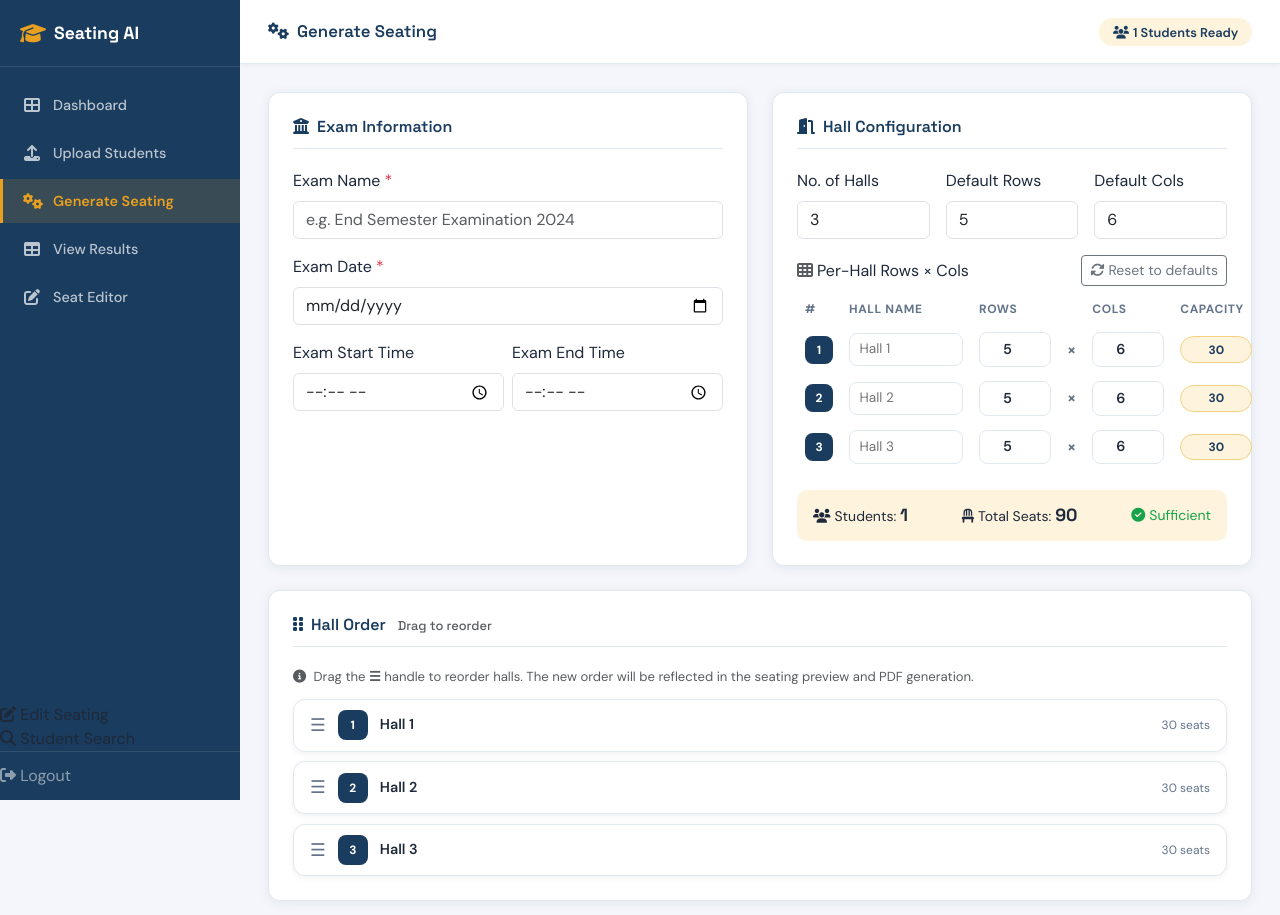
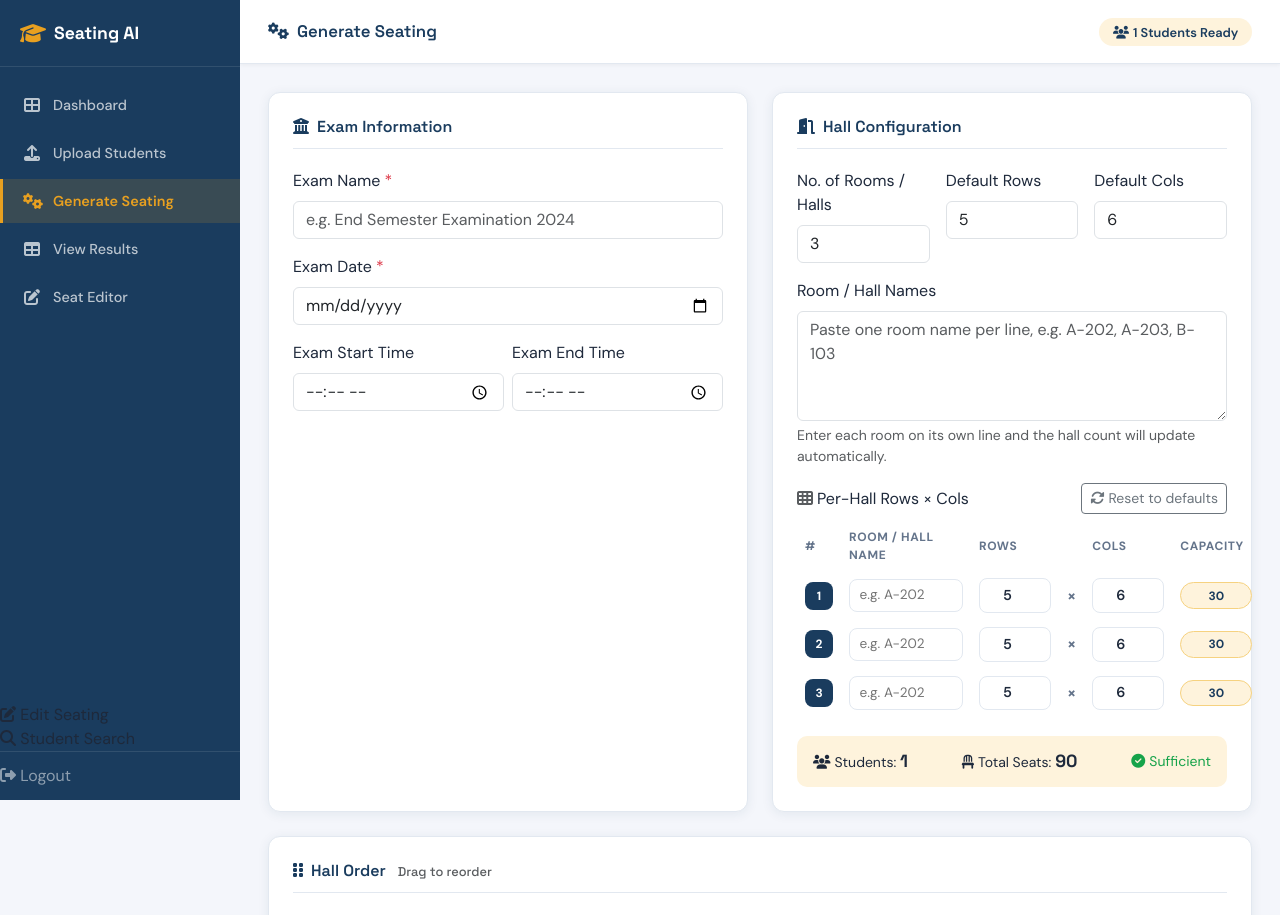
Before and after one commit to SushmaJettiboyina/Smart-Examination-Seating-System, a Flask app: template templates/generate.html in a window 1280 px wide. Shown: the top 915 px of the page. Run offline with Flask 3, Linux system fonts and the light colour scheme; the template is opened without the code that fills it: most values are stand-ins (such as "Sample title", 1, 10 or a date in 2020).

Commit message:
Added rooms and faculty

```diff
--- a/app.py
+++ b/app.py
@@ -29,7 +29,7 @@
 app = Flask(__name__)
 app.config.from_object(Config)
 
-for folder in [Config.UPLOAD_FOLDER, Config.PDF_FOLDER, Config.LOGO_FOLDER]:
+for folder in [Config.UPLOAD_FOLDER, Config.PDF_FOLDER]:
     os.makedirs(folder, exist_ok=True)
 
 
--- a/config.py
+++ b/config.py
@@ -6,9 +6,7 @@
     SECRET_KEY = os.environ.get('SECRET_KEY', 'exam-seating-secret-key-2024')
     UPLOAD_FOLDER = os.path.join(os.path.dirname(__file__), 'uploads')
     PDF_FOLDER = os.path.join(os.path.dirname(__file__), 'generated_pdf')
-    LOGO_FOLDER = os.path.join(os.path.dirname(__file__), 'static', 'logos')
     ALLOWED_EXTENSIONS = {'xlsx', 'xls'}
-    ALLOWED_IMAGE_EXTENSIONS = {'png', 'jpg', 'jpeg', 'gif'}
     MAX_CONTENT_LENGTH = 16 * 1024 * 1024  # 16MB max upload
 
     # Default admin credentials
--- a/pdf_generator.py
+++ b/pdf_generator.py
@@ -128,6 +128,7 @@
 
     hall_num  = hall_data['hall_number']
     hall_name = hall_data.get('hall_name', f'Hall {hall_num}')
+    invigilator = hall_data.get('invigilator', '').strip()
 
     # ── v8 Enhanced Header Block ──
     exam_name       = exam_info.get('exam_name', 'Examination') or 'Examination'
@@ -155,6 +156,8 @@
         styles['info']
     ),
 ]
+    if invigilator:
+        header_left_items.append(Paragraph(f"<b>Invigilator:</b> {invigilator}", styles['info']))
     if exam_date or exam_start_time:
         parts = []
         if exam_date:       parts.append(f"Date: <b>{exam_date}</b>")
@@ -168,8 +171,11 @@
     story.append(HRFlowable(width='100%', thickness=2, color=ACCENT_COLOR, spaceAfter=4))
 
     # ── Coloured Hall Banner ──
+    hall_banner_text = f"HALL {hall_num}  –  {hall_name}  |  {exam_name}"
+    if invigilator:
+        hall_banner_text += f"  |  Invigilator: {invigilator}"
     hall_banner = Table(
-        [[Paragraph(f"HALL {hall_num}  –  {hall_name}  |  {exam_name}", styles['hall'])]],
+        [[Paragraph(hall_banner_text, styles['hall'])]],
         colWidths=['100%'])
     hall_banner.setStyle(TableStyle([
         ('BACKGROUND',    (0, 0), (-1, -1), PRIMARY_COLOR),
--- a/templates/generate.html
+++ b/templates/generate.html
@@ -175,10 +175,10 @@
 
                     <div class="row g-3 mb-3">
                         <div class="col-4">
-                            <label class="form-label">No. of Halls</label>
+                            <label class="form-label">No. of Rooms / Halls</label>
                             <input type="number" class="form-control" name="num_halls"
-                                   id="numHalls" min="1" max="20" value="3" required
-                                   oninput="rebuildHallTable()">
+                                   id="numHalls" min="1" max="100" value="3" required
+                                   oninput="clearRoomNames(); rebuildHallTable()">
                         </div>
                         <div class="col-4">
                             <label class="form-label">Default Rows</label>
@@ -192,6 +192,16 @@
                                    id="defaultCols" min="1" max="20" value="6"
                                    oninput="applyDefaultsToAll()">
                         </div>
+                    </div>
+
+                    <div class="mb-3">
+                        <label class="form-label">Room / Hall Names</label>
+                        <textarea class="form-control" name="room_names_input" id="roomNamesInput"
+                                  rows="4" placeholder="Paste one room name per line, e.g. A-202, A-203, B-103"
+                                  oninput="updateRoomNamesFromList()"
+                                  onblur="updateRoomNamesFromList()"
+                                  onpaste="setTimeout(updateRoomNamesFromList, 0)"></textarea>
+                        <div class="form-text">Enter each room on its own line and the hall count will update automatically.</div>
                     </div>
 
                     <div class="d-flex align-items-center justify-content-between mb-2">
@@ -298,6 +308,8 @@
 const STUDENT_COUNT = {{ student_count }};
 
 /* Build the per-hall rows/cols/name input table */
+let roomNames = [];
+
 function rebuildHallTable() {
     const numHalls   = parseInt(document.getElementById('numHalls').value) || 1;
     const defRows    = parseInt(document.getElementById('defaultRows').value) || 5;
@@ -305,15 +317,16 @@
     const container  = document.getElementById('hallLayoutContainer');
 
     let html = '<table class="hall-layout-table"><thead><tr>' +
-        '<th>#</th><th style="min-width:130px">Hall Name</th><th>Rows</th><th></th><th>Cols</th><th>Capacity</th>' +
+        '<th>#</th><th style="min-width:130px">Room / Hall Name</th><th>Rows</th><th></th><th>Cols</th><th>Capacity</th>' +
         '</tr></thead><tbody>';
 
     for (let i = 1; i <= numHalls; i++) {
+        const roomName = roomNames[i - 1] || '';
         html += `<tr class="hall-row" id="hall-row-${i}">
             <td><span class="hall-num-badge">${i}</span></td>
             <td><input type="text" class="hall-name-input" name="hall_name_${i}"
-                       id="hall_name_${i}" placeholder="Hall ${i}" maxlength="40"
-                       oninput="syncDragCard(${i})"></td>
+                       id="hall_name_${i}" placeholder="e.g. A-202" maxlength="40"
+                       value="${roomName}" oninput="syncDragCard(${i})"></td>
             <td><input type="number" class="layout-input" name="hall_rows_${i}"
                        id="hall_rows_${i}" min="1" max="50" value="${defRows}"
                        oninput="updateRowCapacity(${i})"></td>
@@ -427,6 +440,24 @@
     if (metaEl) metaEl.textContent = `${getHallCapacity(i)} seats`;
 }
 
+function updateRoomNamesFromList() {
+    const raw = document.getElementById('roomNamesInput').value || '';
+    const lines = raw.split(/\r?\n/).map(line => line.trim()).filter(Boolean);
+    if (lines.length) {
+        roomNames = lines;
+        const numHalls = Math.min(Math.max(lines.length, 1), 100);
+        const numHallsInput = document.getElementById('numHalls');
+        if (numHallsInput) {
+            numHallsInput.value = numHalls;
+        }
+        rebuildHallTable();
+    }
+}
+
+function clearRoomNames() {
+    roomNames = [];
+}
+
 function onDragEnd(evt) {
     // Reorder the form table rows to match drag order
     const list     = document.getElementById('hall-list');
--- a/templates/seating_result.html
+++ b/templates/seating_result.html
@@ -156,6 +156,9 @@
                     <div>
                         <h5 class="mb-0">{{ hall.hall_name if hall.hall_name else 'Hall ' ~ hall.hall_number }}</h5>
                         <small>{{ hall.total_students }} students &nbsp;|&nbsp; {{ hall.benches|length }} benches</small>
+                        {% if hall.invigilator %}
+                        <div class="text-muted small mt-1"><i class="fas fa-user-shield me-1"></i>Invigilator: {{ hall.invigilator }}</div>
+                        {% endif %}
                     </div>
                     <div class="d-flex align-items-center gap-2">
                         <!-- View Toggle -->
```
Also changed, not shown: tests/test_invigilators.py (added, +34 -0 lines), 6 other files.
